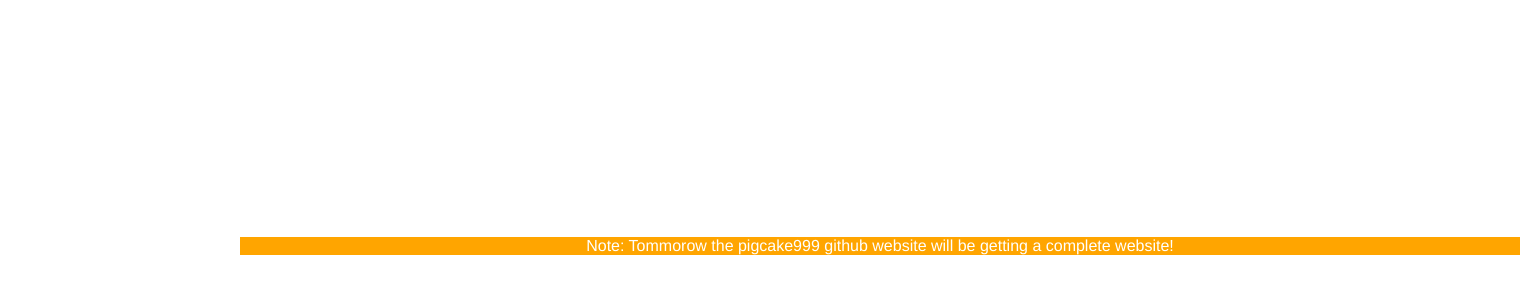
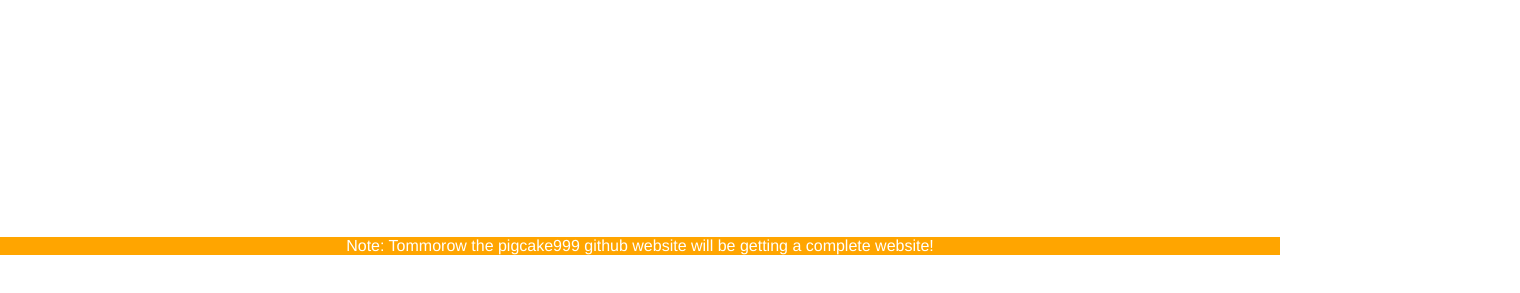
Before and after one commit to pigcake999/pigcake999yt.github.io, a plain HTML site: page about.html in a window 1280 px wide. Shown: the part 121-414 px from the top of the page, 1520 px wide, since content can reach past the window. Drawn offline with Linux system fonts and the light colour scheme.

Commit message:
Update about.html

```diff
--- a/about.html
+++ b/about.html
@@ -19,11 +19,11 @@
       width: 50vw;
     }
     .message {
-      width: 100vw;
+      width: 100%;
       background: orange;
       color: white;
       text-align: center;
-      margin: 30vh;
+      margin-top: 30vh;
     }
   </style>
 </head>
```
